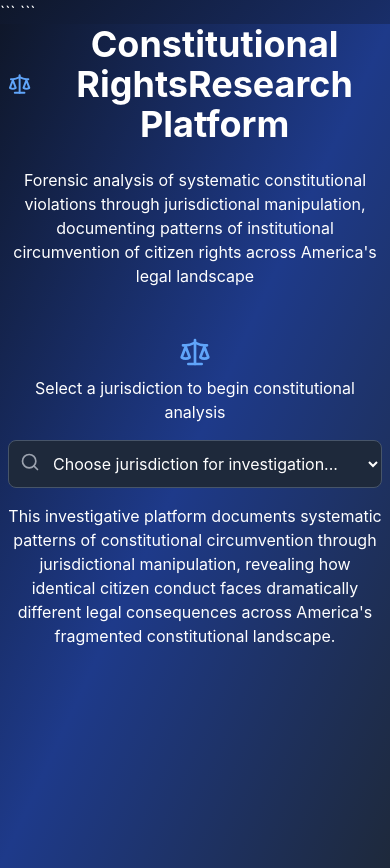
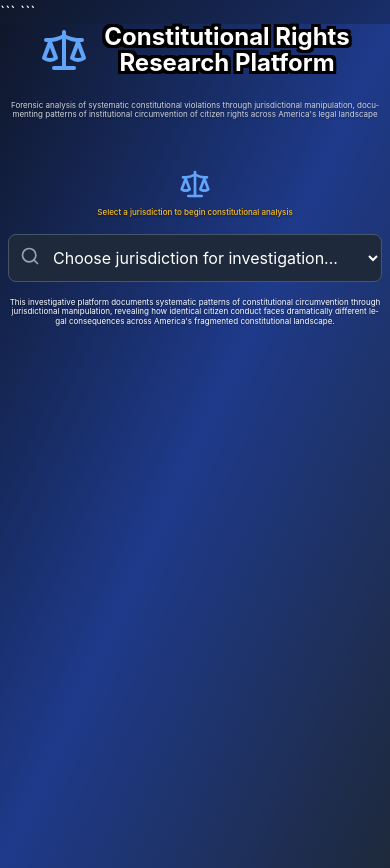
Before and after one commit to patriotnewsactivism/civil-rights-tool, a React (Create React App) app: page / in a window 390 px wide. Built offline with nearby package versions, Linux system fonts and the light colour scheme.

Commit message:
Update App.css
change font

```diff
--- a/src/App.css
+++ b/src/App.css
@@ -1,38 +1,197 @@
-.App {
-  text-align: center;
+/* Constitutional Rights Research Platform Styles */
+
+/* Title styling with white text and thick black stroke */
+.constitutional-title {
+  color: white;
+  text-shadow:
+    -3px -3px 0 #000,
+    3px -3px 0 #000,
+    -3px 3px 0 #000,
+    3px 3px 0 #000,
+    -3px 0 0 #000,
+    3px 0 0 #000,
+    0 -3px 0 #000,
+    0 3px 0 #000,
+    -2px -2px 0 #000,
+    2px -2px 0 #000,
+    -2px 2px 0 #000,
+    2px 2px 0 #000;
+  font-weight: bold;
+  line-height: 1.1;
 }
 
-.App-logo {
-  height: 40vmin;
-  pointer-events: none;
-}
+/* Mobile-specific title line breaking */
+@media (max-width: 768px) {
+  .constitutional-title {
+    font-size: 2rem;
+  }
 
-@media (prefers-reduced-motion: no-preference) {
-  .App-logo {
-    animation: App-logo-spin infinite 20s linear;
+  .title-line-break::after {
+    content: '\A';
+    white-space: pre;
+  }
+
+  .constitutional-title span:last-child {
+    display: block;
   }
 }
 
-.App-header {
-  background-color: #282c34;
-  min-height: 100vh;
-  display: flex;
-  flex-direction: column;
-  align-items: center;
-  justify-content: center;
-  font-size: calc(10px + 2vmin);
-  color: white;
+@media (min-width: 769px) {
+  .constitutional-title {
+    font-size: 2.25rem;
+  }
+
+  .title-line-break::after {
+    content: ' ';
+  }
 }
 
-.App-link {
-  color: #61dafb;
+/* Very small forensic analysis text */
+.forensic-analysis-text {
+  font-size: 0.65rem;
+  line-height: 1.3;
+  color: #d1d5db;
+  font-weight: 400;
 }
 
-@keyframes App-logo-spin {
-  from {
-    transform: rotate(0deg);
-  }
-  to {
-    transform: rotate(360deg);
+@media (max-width: 768px) {
+  .forensic-analysis-text {
+    font-size: 0.6rem;
+    line-height: 1.2;
   }
 }
+
+@media (max-width: 480px) {
+  .forensic-analysis-text {
+    font-size: 0.55rem;
+  }
+}
+
+/* Yellow instruction text - very small size */
+.instruction-text {
+  font-size: 0.65rem;
+  color: #fbbf24;
+  font-weight: 500;
+  line-height: 1.2;
+  margin: 0;
+}
+
+@media (max-width: 768px) {
+  .instruction-text {
+    font-size: 0.6rem;
+  }
+}
+
+@media (max-width: 480px) {
+  .instruction-text {
+    font-size: 0.55rem;
+  }
+}
+
+/* White description text - very small size */
+.description-text {
+  font-size: 0.65rem;
+  color: white;
+  line-height: 1.3;
+  font-weight: 400;
+  margin: 0;
+}
+
+@media (max-width: 768px) {
+  .description-text {
+    font-size: 0.6rem;
+    line-height: 1.2;
+  }
+}
+
+@media (max-width: 480px) {
+  .description-text {
+    font-size: 0.55rem;
+  }
+}
+
+/* Additional responsive improvements */
+@media (max-width: 640px) {
+  .container {
+    padding-left: 1rem;
+    padding-right: 1rem;
+  }
+
+  .constitutional-title {
+    font-size: 1.75rem;
+  }
+}
+
+@media (max-width: 480px) {
+  .constitutional-title {
+    font-size: 1.5rem;
+  }
+
+  .forensic-analysis-text,
+  .instruction-text,
+  .description-text {
+    font-size: 0.5rem;
+  }
+}
+
+/* Ensure all text remains readable on very small screens */
+@media (max-width: 360px) {
+  .forensic-analysis-text,
+  .instruction-text,
+  .description-text {
+    font-size: 0.475rem;
+    line-height: 1.1;
+  }
+
+  .constitutional-title {
+    font-size: 1.25rem;
+  }
+}
+
+/* Fix any potential text overflow issues */
+.instruction-text,
+.description-text,
+.forensic-analysis-text {
+  word-wrap: break-word;
+  overflow-wrap: break-word;
+  hyphens: auto;
+}
+
+/* Ensure the scale icon and text are properly centered */
+.text-center .instruction-text {
+  display: block;
+  margin-left: auto;
+  margin-right: auto;
+}
+
+/* Additional utility classes for consistent small text sizing */
+.micro-text {
+  font-size: 0.65rem;
+  line-height: 1.3;
+}
+
+@media (max-width: 768px) {
+  .micro-text {
+    font-size: 0.6rem;
+    line-height: 1.2;
+  }
+}
+
+@media (max-width: 480px) {
+  .micro-text {
+    font-size: 0.55rem;
+  }
+}
+
+/* Ensure proper contrast and readability */
+.instruction-text {
+  text-shadow: 0 1px 2px rgba(0, 0, 0, 0.5);
+}
+
+.description-text {
+  text-shadow: 0 1px 2px rgba(0, 0, 0, 0.3);
+}
+
+.forensic-analysis-text {
+  text-shadow: 0 1px 2px rgba(0, 0, 0, 0.3);
+}
```
